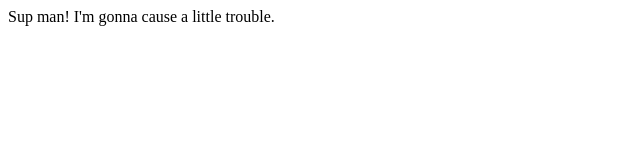
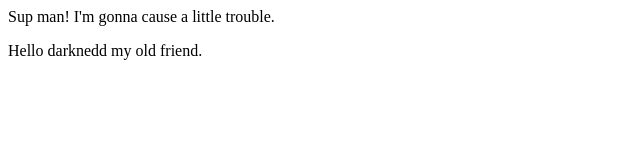
Before and after one commit to AlphaYou/testing, a plain HTML site: page index.html in a window 1280 px wide. Shown: the whole page, without its empty margins (0-640 px from the left). Drawn offline with Linux system fonts and the light colour scheme.

Commit message:
Addded a paragraph

```diff
--- a/index.html
+++ b/index.html
@@ -6,5 +6,6 @@
 
 <body>
 Sup man! I'm gonna cause a little trouble.
+<p>Hello darknedd my old friend.</p>
 </body>
 </html>
```
